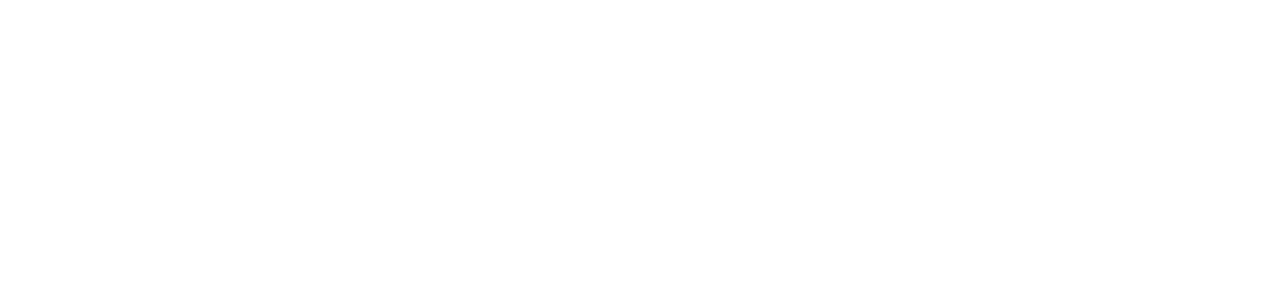
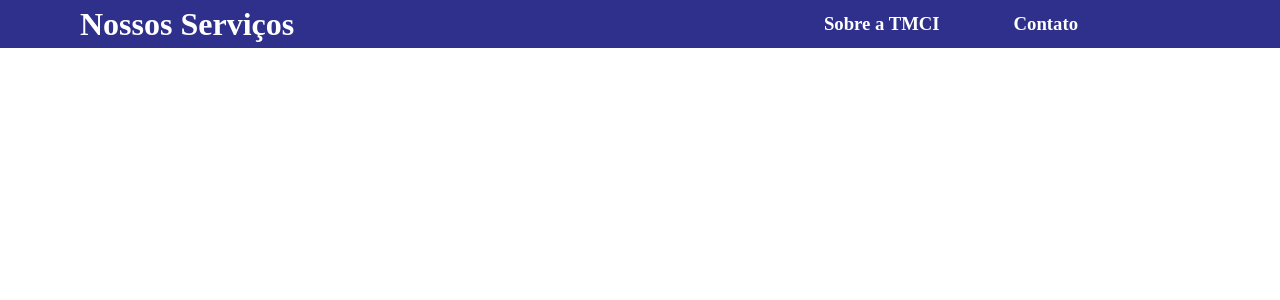
Before and after one commit to juniobiel/TMCI, a React (Create React App) app: page /services in a window 1280 px wide. Shown: the top 300 px of the page. Built offline with nearby package versions, Linux system fonts and the light colour scheme; the HTML template or start-up script is replaced by a standard one; a web font is replaced by a local one.

Commit message:
component update, services iniciado

```diff
--- /dev/null
+++ b/src/components/Header/index.js
@@ -0,0 +1,56 @@
+import React from 'react';
+import {Link, useHistory} from 'react-router-dom';
+
+import seta from '../../assets/icons/setaIcon.svg';
+
+import './styles.css';
+
+function Header(props){
+    let history = useHistory();
+    let link1;
+    let link2;
+
+    switch(props.title){
+        case "Sobre a TMCI":
+            link1 = "services";
+            link2 = "contato";
+            break;
+        case "Nossos Serviços":
+            link1 = "about";
+            link2 = "contato";
+            break;
+        case "Contato":
+            link1 = "about";
+            link2 = "services";
+            break;
+        default:
+            history.push('/');
+            break;
+
+    }
+
+    return (
+        <header id="page-header">
+        <h1>{props.title}</h1>
+
+        <nav>
+            <Link to={link1} className="navigator">
+                <h3>{props.nav1}</h3>
+                <span>
+                    <img src={seta} alt="seta"/>
+                </span>
+            </Link>
+
+            <Link to={link2} className="navigator">
+                <h3>{props.nav2}</h3>
+                <span>
+                    <img src={seta} alt="seta"/>
+                </span>
+            </Link>
+        </nav>
+
+    </header>
+    );
+}
+
+export default Header;
--- a/src/components/Header/styles.css
+++ b/src/components/Header/styles.css
@@ -0,0 +1,91 @@
+#page-header {
+    width: 100%;
+    background: #2E308B;
+    color: white;
+    margin-top: 0.1rem;
+    margin-bottom: 0.5rem;
+}
+
+#page-header h1 {
+    text-align: center;
+    margin-bottom: 1rem;
+}
+
+#page-header .navigator {
+    text-decoration: none;
+    width: 100%;
+    padding: 0.3rem 0;
+    background: #000;
+    color: white;
+    text-align: center;
+    margin-bottom: 0.6rem;
+
+    display:flex;
+    flex-direction: row;
+    justify-content: space-between;
+    align-items: center;
+}
+
+#page-header .navigator h3,
+#page-header .navigator span {
+    margin-left: auto;
+    margin-right: 1rem;
+}
+
+@media (min-width: 700px){
+    #page-header {
+        display: flex;
+        flex-direction: row;
+        margin-top: 0;
+        height: 3rem;
+        align-items: center;
+
+        justify-content: space-between;
+    }
+
+    #page-header h1 {
+        padding-left: 5rem;
+        margin-bottom: 0;
+    }
+
+    #page-header nav {
+        display: flex;
+        justify-content: right;
+        padding-right: 10rem
+    }
+
+    #page-header .navigator {
+        background: none;
+        text-decoration: none;
+        width: auto;
+        padding: 0;
+        background: none;
+        color: white;
+        text-align: center;
+        margin-bottom: 0;
+
+        display:flex;
+        flex-direction: row;
+        justify-content: right;
+        align-items: center;
+        margin-right: 2rem;
+    }
+
+    #page-header .navigator + .navigator {
+        margin-right: 0;
+    }
+
+    #page-header .navigator h3,
+    #page-header .navigator span {
+        margin: 0;
+        transition: 0.2s;
+    }
+
+    #page-header .navigator img {
+        opacity: 0;
+    }
+
+    #page-header .navigator h3:hover {
+        color: cyan;
+    }
+}
--- a/src/pages/About/index.js
+++ b/src/pages/About/index.js
@@ -1,34 +1,16 @@
 import React from 'react';
-import {Link} from 'react-router-dom';
+
+import Header from '../../components/Header';
 
 import marca from '../../assets/images/tmciStyled.svg';
-import seta from '../../assets/icons/setaIcon.svg';
+
 
 import './styles.css';
 
 function About(){
     return(
         <div id="about-container">
-            <header id="page-header">
-                <h1>Sobre a TMCI</h1>
-
-                <nav>
-                    <Link to="" className="navigator">
-                        <h3>Nossos Serviços</h3>
-                        <span>
-                            <img src={seta} alt="seta"/>
-                        </span>
-                    </Link>
-
-                    <Link to="" className="navigator">
-                        <h3>Contato</h3>
-                        <span>
-                            <img src={seta} alt="seta"/>
-                        </span>
-                    </Link>
-                </nav>
-
-            </header>
+            <Header title="Sobre a TMCI" nav1="Nossos Serviços" nav2="Contato" />
 
             <section id="about-section">
                 <img src={marca} alt="Logomarca"/>
--- a/src/pages/About/styles.css
+++ b/src/pages/About/styles.css
@@ -11,40 +11,6 @@
     display: flex;
     flex-direction: column;
     align-items: center;
-}
-
-#about-container #page-header {
-    width: 100%;
-    background: #2E308B;
-    color: white;
-    margin-top: 1rem;
-    margin-bottom: 0.5rem;
-}
-
-#about-container #page-header h1 {
-    text-align: center;
-    margin-bottom: 1rem;
-}
-
-#about-container .navigator {
-    text-decoration: none;
-    width: 100%;
-    padding: 0.3rem 0;
-    background: #000;
-    color: white;
-    text-align: center;
-    margin-bottom: 0.6rem;
-
-    display:flex;
-    flex-direction: row;
-    justify-content: space-between;
-    align-items: center;
-}
-
-#about-container .navigator h3,
-#about-container .navigator span {
-    margin-left: auto;
-    margin-right: 1rem;
 }
 
 #about-container #about-section {
@@ -130,62 +96,6 @@
         background-size: 50%;
     }
 
-    #about-container #page-header {
-        display: flex;
-        flex-direction: row;
-        margin-top: 0;
-        height: 3rem;
-        align-items: center;
-
-        justify-content: space-between;
-    }
-
-    #about-container #page-header h1 {
-        padding-left: 5rem;
-        margin-bottom: 0;
-    }
-
-    #about-container #page-header nav {
-        display: flex;
-        justify-content: right;
-        padding-right: 10rem
-    }
-
-    #about-container #page-header .navigator {
-        background: none;
-        text-decoration: none;
-        width: auto;
-        padding: 0;
-        background: none;
-        color: white;
-        text-align: center;
-        margin-bottom: 0;
-
-        display:flex;
-        flex-direction: row;
-        justify-content: right;
-        align-items: center;
-        margin-right: 2rem;
-    }
-
-    #about-container #page-header .navigator + .navigator {
-        margin-right: 0;
-    }
-
-    #about-container .navigator h3,
-    #about-container .navigator span {
-        margin: 0;
-        transition: 0.2s;
-    }
-
-    #about-container #page-header .navigator img {
-        opacity: 0;
-    }
-
-    #about-container #page-header .navigator h3:hover {
-        color: cyan;
-    }
-
     #about-container #about-section {
         display: flex;
         flex-direction: row;
--- a/src/pages/Home/index.js
+++ b/src/pages/Home/index.js
@@ -24,7 +24,7 @@
                     </div>
                 </Link>
 
-                <Link to="">
+                <Link to="services">
                     <div className="menu-item">
 
                             <h3>Nossos Serviços</h3>
@@ -32,7 +32,7 @@
 
                     </div>
                 </Link>
-                <Link to="">
+                <Link to="contato">
                     <div className="menu-item">
 
                         <h3>Contato</h3>
--- /dev/null
+++ b/src/pages/OurServices/index.js
@@ -0,0 +1,15 @@
+import React from 'react';
+
+import Header from '../../components/Header';
+
+import './styles.css';
+
+function Services(){
+    return(
+        <div id="services-container">
+            <Header title="Nossos Serviços" nav1="Sobre a TMCI" nav2="Contato" />
+        </div>
+    );
+}
+
+export default Services;
--- a/src/routes.js
+++ b/src/routes.js
@@ -3,6 +3,7 @@
 
 import Home from './pages/Home';
 import About from './pages/About';
+import Services from './pages/OurServices';
 
 export default function Routes() {
     return(
@@ -10,6 +11,7 @@
             <Switch>
                 <Route path='/' exact component={Home} />
                 <Route path="/about" component={About} />
+                <Route path="/services" component={Services} />
             </Switch>
         </Router>
     );
```
Also changed, not shown: src/components/Header/indes.js (deleted, +0 -15 lines), src/pages/OurServices/styles.css (added).
